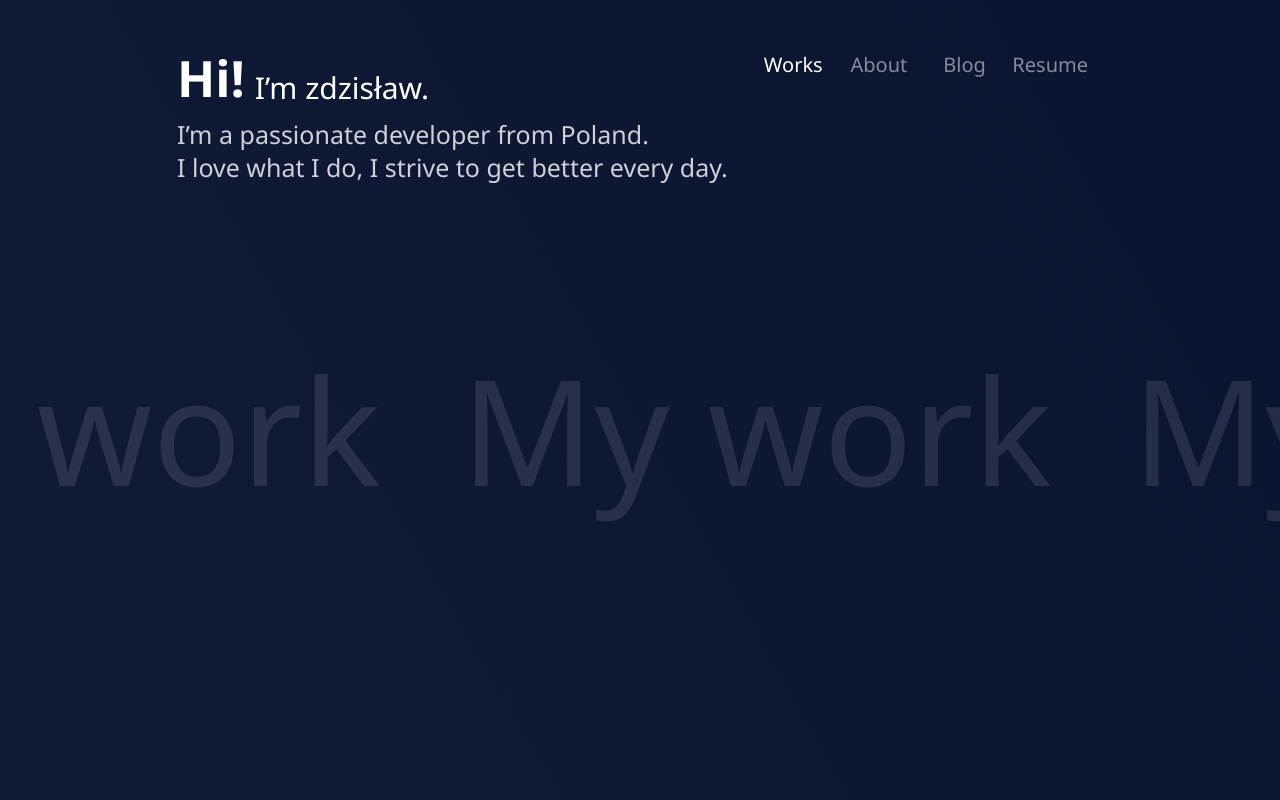
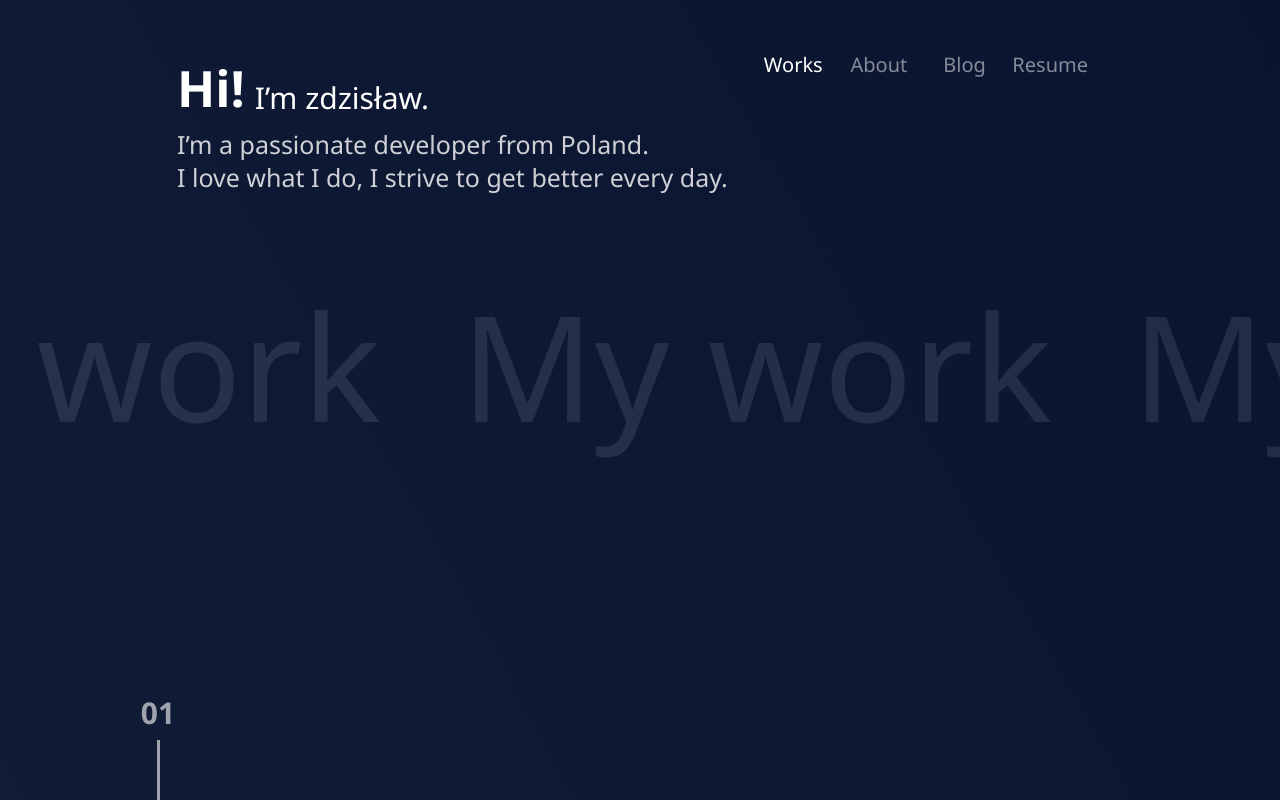
Before and after one commit to lorow/HorrorInCode, a React (Create React App) app in the folder HorrorInCode/frontend/: page / in a window 1280 px wide. Built offline with nearby package versions, Linux system fonts and the light colour scheme.

Commit message:
Change layout, add page counter

```diff
--- a/HorrorInCode/frontend/src/App.js
+++ b/HorrorInCode/frontend/src/App.js
@@ -1,6 +1,9 @@
 import React, { Component } from 'react';
 import LandingPage from './pages/landingPage';
 import Navbar from './components/navbar';
+import MiddleBilboardText from './components/middleBilboardText';
+import Counter from './components/counter';
+
 import './App.css';
 
 
@@ -9,7 +12,9 @@ class App extends Component {
     return (
       <>
         <Navbar />
+        <MiddleBilboardText textToDIsplay={"My work"} />
         <LandingPage />
+        <Counter pageNumber={"01"} />
       </>
     )
   }
--- /dev/null
+++ b/HorrorInCode/frontend/src/components/counter.jsx
@@ -0,0 +1,40 @@
+import React from 'react';
+import styled from 'styled-components';
+
+const CounterContainer = styled.div`
+  position: fixed;
+  display: grid;
+
+  grid-auto-flow: column;
+  grid-gap: 5px;
+  grid-template-columns: 1fr;
+  grid-template-rows: .3fr .7fr;
+
+  left: 10%;
+  bottom: 0;
+  width: 60px;
+`;
+
+const Spike = styled.div`
+  width: 3px;
+  height: 60px;
+  margin-left: auto;
+  margin-right: auto;
+  background-color: rgba(255,255,255, 0.6);
+`;
+
+const NumberDisplay = styled.p`
+  font-size: 30px;
+  font-weight: 600;
+  text-align: center;
+  color: rgba(255,255,255,0.6);
+`;
+
+export default function Counter({ pageNumber }) {
+  return (
+    <CounterContainer>
+      <NumberDisplay>{pageNumber}</NumberDisplay>
+      <Spike />
+    </CounterContainer>
+  )
+}
--- a/HorrorInCode/frontend/src/components/greeter.jsx
+++ b/HorrorInCode/frontend/src/components/greeter.jsx
@@ -2,6 +2,7 @@ import React from 'react';
 import styled from 'styled-components';
 
 const GreeterContainer = styled.div`
+  margin-top: 10px;
   grid-area: navigation;
   color: white;
 `;
--- a/HorrorInCode/frontend/src/components/middleBilboardText.jsx
+++ b/HorrorInCode/frontend/src/components/middleBilboardText.jsx
@@ -6,6 +6,9 @@ const TextContainer = styled.div`
   width: auto;
   grid-column: span 3;
   display: -webkit-box;
+  position: fixed;
+  top: 0;
+  bottom: 0;
   align-items: center;
   transform: translateX(${props => props.offsetBy});
 `;
@@ -16,11 +19,11 @@ const TextDisplay = styled.p`
   font-size: calc(2rem + 9vw);
   margin-left: 40px;
   margin-right: 40px;
+  margin-bottom: 70px;
   user-select: none;
 `;
 
 export default function MiddleBilboardText({ textToDIsplay, offsetBy }) {
-  console.log(offsetBy)
   return (
     <TextContainer offsetBy={offsetBy ? offsetBy : '-250px'}>
       <TextDisplay>{textToDIsplay}</TextDisplay>
--- a/HorrorInCode/frontend/src/pages/landingPage.jsx
+++ b/HorrorInCode/frontend/src/pages/landingPage.jsx
@@ -1,6 +1,5 @@
 import React from 'react';
 import styled from 'styled-components';
-import MiddleBilboardText from '../components/middleBilboardText';
 import Greeter from '../components/greeter';
 
 const Main = styled.main`
@@ -22,7 +21,6 @@ export default function LandingPage(props) {
   return (
     <Main>
       <Greeter />
-      <MiddleBilboardText textToDIsplay={"My work"} />
     </Main>
   );
 }
```
Also changed, not shown: HorrorInCode/frontend/src/components/pagination.jsx (added, +28 -0 lines).
